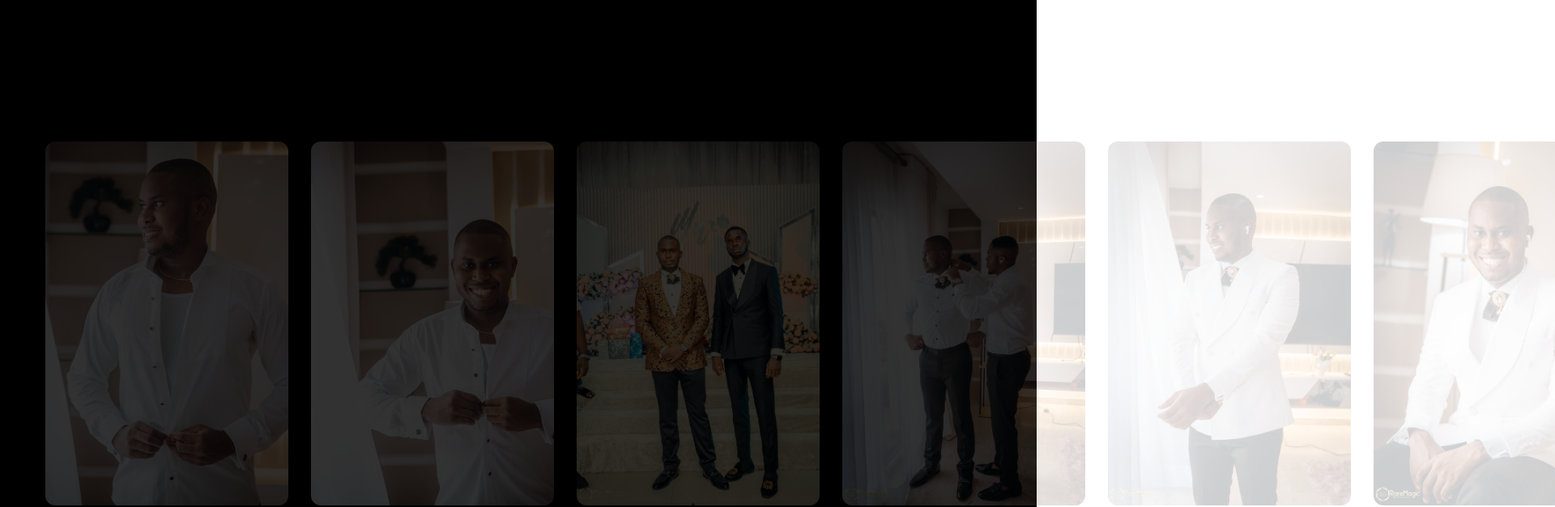
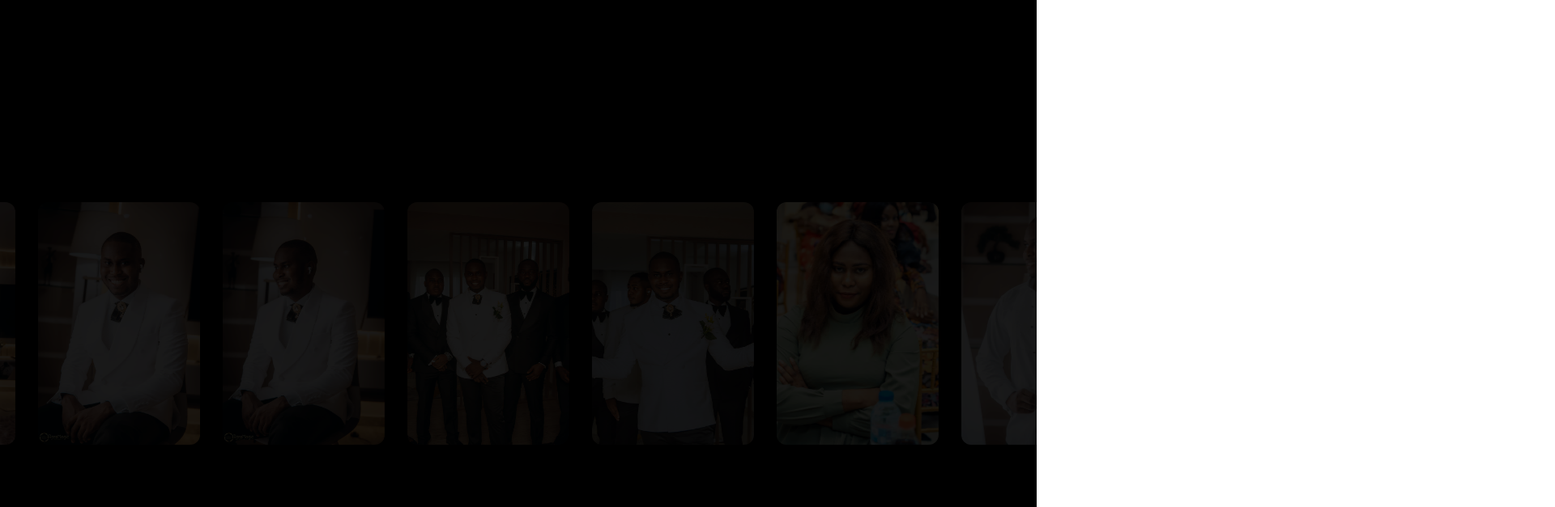
Before and after one commit to ChibuikemMichaelIlonze/Img-Generator, a React (Create React App) app: page / in a window 1280 px wide. Shown: the top 627 px of the page at 81% size, 1920 px wide, since content can reach past the window. Built offline with nearby package versions, Linux system fonts and the light colour scheme.

Commit message:
i added more nice designs

```diff
--- a/package.json
+++ b/package.json
@@ -9,6 +9,7 @@
     "react": "^18.2.0",
     "react-dom": "^18.2.0",
     "react-scripts": "5.0.1",
+    "react-slick": "^0.29.0",
     "web-vitals": "^2.1.4"
   },
   "scripts": {
--- a/src/App.js
+++ b/src/App.js
@@ -2,7 +2,7 @@ import Generator from "./components/Generator";
 
 function App() {
   return (
-  <div >
+  <div className="overflow-x-hidden">
       <Generator />
     </div>
   );
--- a/src/components/Generator.css
+++ b/src/components/Generator.css
@@ -1,6 +1,6 @@
 
 .maindiv {
-  animation: 5s slide infinite linear;
+  animation: 25s slide infinite linear;
 }
 
 @keyframes slide {
@@ -8,6 +8,6 @@
     transform: translateX(0);
   }
   to {
-    transform: translateX(-100);
+    transform: translateX(-300%);
   }
 }
--- a/src/components/Generator.js
+++ b/src/components/Generator.js
@@ -4,35 +4,102 @@ import "./Generator.css";
 
 const Generator = () => {
   const [selectedImage, setSelectedImage] = useState(null);
+  const [animation, setAnimation] = useState(true);
 
   const handleClick = (index) => {
     setSelectedImage(index);
+    setAnimation(false);
   };
+  const handleClickleave = (index) => {
+    setSelectedImage(index);
+    setAnimation(true);
+  };
+
+  const duplicatedImagePaths = [];
+  for (let i = 0; i < 3; i++) {
+    duplicatedImagePaths.push(...imagePaths);
+  }
 
   return (
     <div className=" relative flex p-10 bg-black flex-col w-fit h-screen justify-center ">
-
-      <div className="flex maindiv gap-7  p-4 ">
-        {imagePaths.map((path, index) => (
+      <div className={`${animation ? "maindiv" : ""} flex  gap-7  p-4 `}>
+        {duplicatedImagePaths.map((path, index) => (
           <img
             key={index}
             src={path}
             alt={` ${index}`}
-            width={
-              [0, 1, 7, 8, 9].includes(index) && selectedImage === index
-                ? 600
-                : 300
+            width={200}
+            height={300}
+            onMouseEnter={() => handleClick(index)}
+            onMouseLeave={() => handleClickleave(index)}
+            style={
+              animation === false
+                ? {
+                    opacity:
+                      selectedImage === index
+                        ? 1
+                        : selectedImage === index - 1
+                        ? 0.3
+                        : selectedImage === index - 2
+                        ? 0.2
+                        : selectedImage === index + 1
+                        ? 0.3
+                        : selectedImage === index + 2
+                        ? 0.2
+                        : 0.1,
+                    transform:
+                      selectedImage === index
+                        ? "scale(1.3)"
+                        : selectedImage === index - 1
+                        ? "scale(1.2)"
+                        : selectedImage === index - 2
+                        ? "scale(1.1)"
+                        : selectedImage === index + 1
+                        ? "scale(1.2)"
+                        : selectedImage === index + 2
+                        ? "scale(1.1)"
+                        : "scale(1)",
+                    transition:
+                      selectedImage === index
+                        ? "transform 0.7s ease-in-out"
+                        : selectedImage === index - 1
+                        ? "transform 0.5s ease-in-out"
+                        : selectedImage === index - 2
+                        ? " transform 0.6s ease-in-out"
+                        : selectedImage === index + 1
+                        ? "transform 0.5s ease-in-out"
+                        : selectedImage === index + 2
+                        ? " transform 0.6s ease-in-out"
+                        : "",
+                  }
+                : {
+                    opacity:
+                      selectedImage === index
+                        ? 1
+                        : selectedImage === index - 1
+                        ? 0.3
+                        : selectedImage === index - 2
+                        ? 0.2
+                        : selectedImage === index + 1
+                        ? 0.3
+                        : selectedImage === index + 2
+                        ? 0.2
+                        : 0.1,
+                    transform:
+                      selectedImage === index
+                        ? "scale(1.3)"
+                        : selectedImage === index - 1
+                        ? "scale(1.2)"
+                        : selectedImage === index - 2
+                        ? "scale(1.1)"
+                        : selectedImage === index + 1
+                        ? "scale(1.2)"
+                        : selectedImage === index + 2
+                        ? "scale(1.1)"
+                        : "scale(1)",
+                    transition: "transform 0.7s ease-in-out", // Transition when animation is false
+                  }
             }
-            height={
-              [0, 1, 7, 8, 9].includes(index) && selectedImage === index
-                ? 400
-                : 400
-            }
-            onMouseOver={() => handleClick(index)}
-
-            style={{
-              opacity: selectedImage === index ? 1 : 0.2,
-            }}
             className="z-50 rounded-xl object-cover"
           />
         ))}
```
Also changed, not shown: 1 other file (tests, documents, lock files or other folders).
